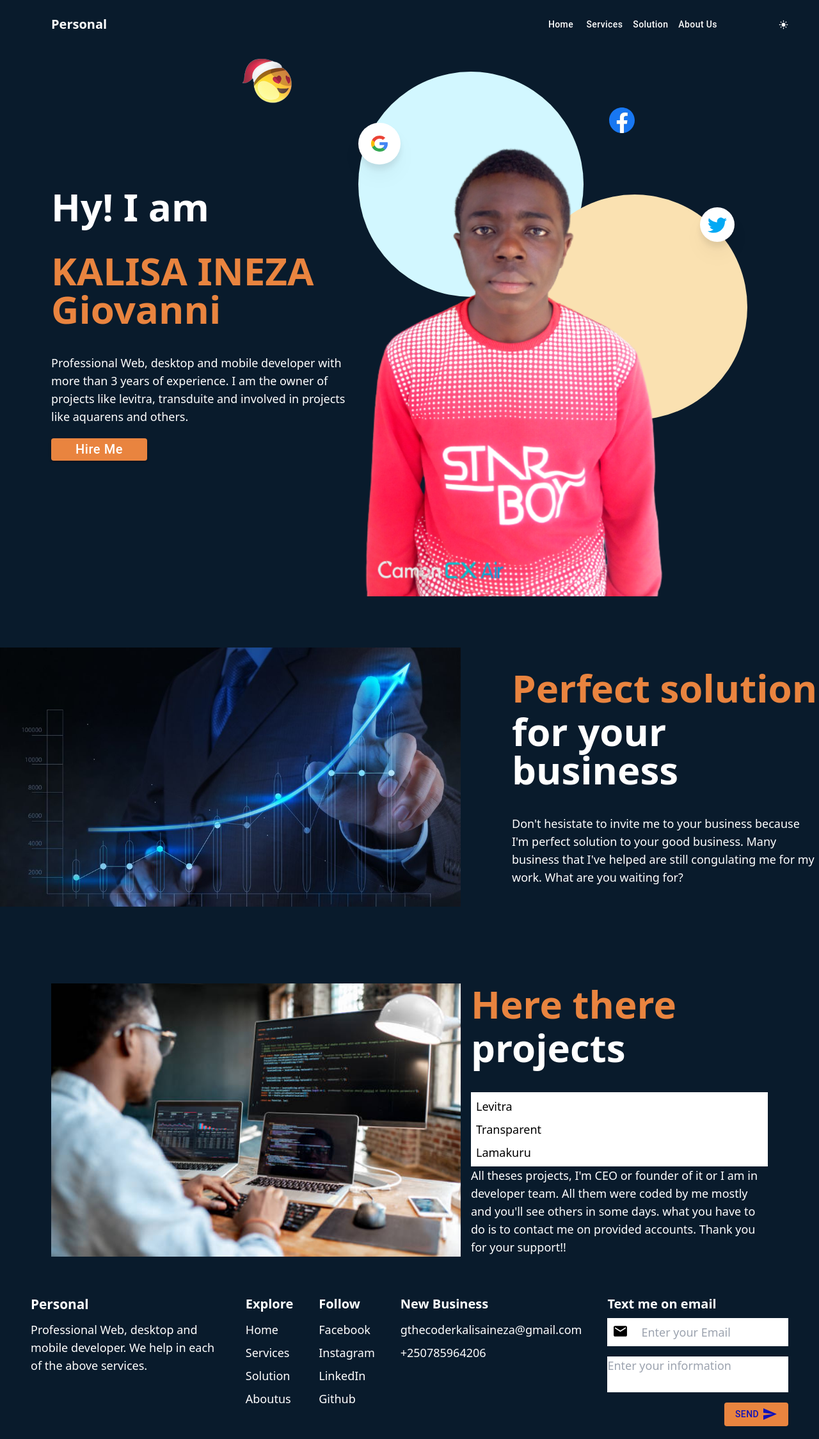
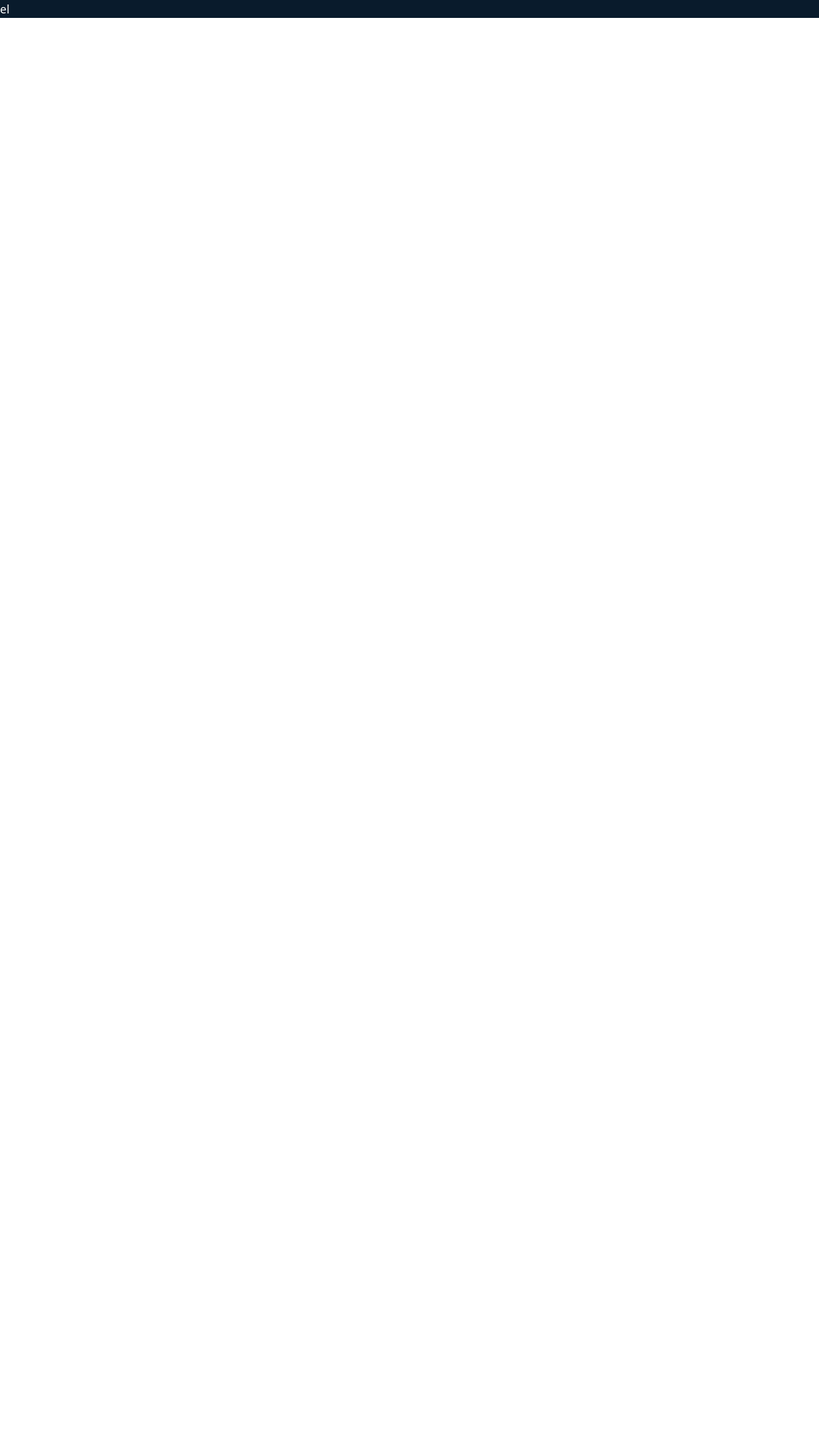
Before and after one commit to the-coder-kalisa/portofolio, a React (Vite) app: page / in a window 1280 px wide. Shown: the whole page at 64% size. After the commit the page ends 800 px from the top, so only its background shows below. Built offline with nearby package versions, Linux system fonts and the light colour scheme.

Commit message:
finished

```diff
--- a/src/App.tsx
+++ b/src/App.tsx
@@ -42,12 +42,13 @@ function App() {
         mode ? "bg-[#091b2c] text-white" : "bg-[white] text-black"
       } ${transition} ${font ? "text-lg" : "text-sm"}`}
     >
-      <Navigation />
-      <Home />
+      el
+      {/* <Navigation /> */}
+      {/* <Home /> */}
       {/* <Services /> */}
-      <Solution />
-      <Career />
-      <Footer />
+      {/* <Solution /> */}
+      {/* <Career /> */}
+      {/* <Footer /> */}
     </div>
   );
 }
```
